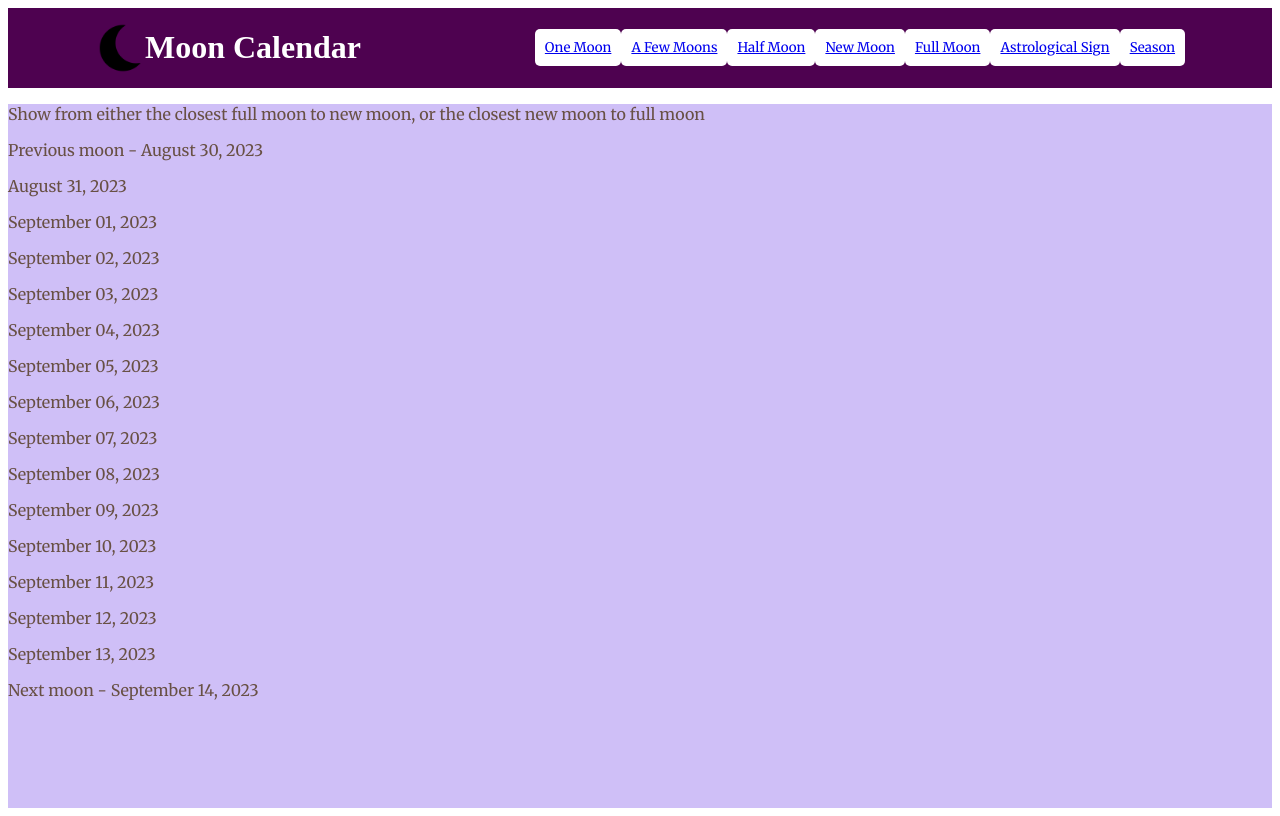
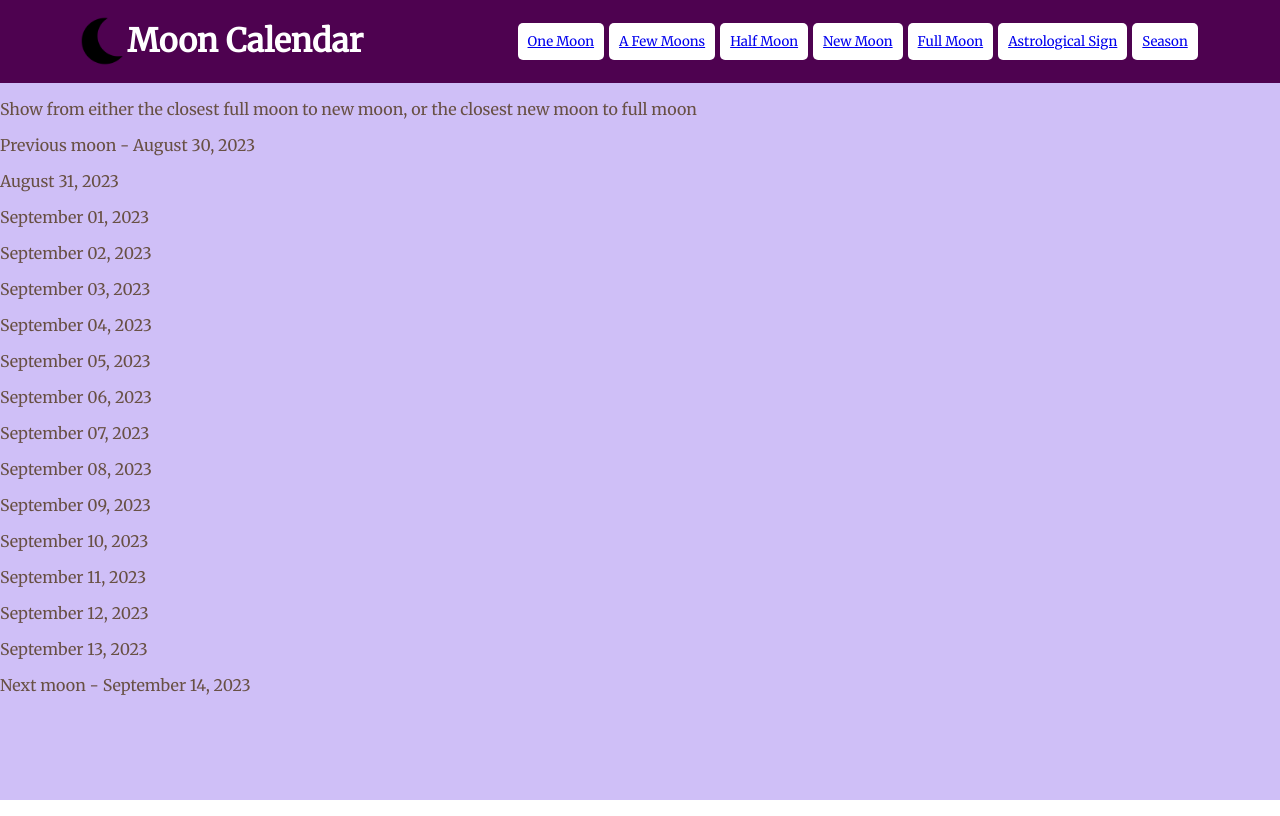
Before and after one commit to courtneyfay/moon-calendar, a SvelteKit app: page /half-moon in a window 1280 px wide. Built offline with nearby package versions, Linux system fonts and the light colour scheme.

Commit message:
fixing a few more little style bugs

```diff
--- a/src/lib/components/FilterViews.svelte
+++ b/src/lib/components/FilterViews.svelte
@@ -23,5 +23,6 @@
 		padding: 10px;
 		border: none;
 		border-radius: 5px;
+		margin-right: 5px;
 	}
 </style>
--- a/src/routes/+layout.svelte
+++ b/src/routes/+layout.svelte
@@ -1,10 +1,12 @@
 <script>
     import Header from '$lib/components/Header.svelte'
+
+    // add css styles to entire project
+    import '$lib/styles/global.css'
 </script>
 
-<Header />
-
 <main class="page">
+    <Header />
     <slot />
 </main>
 
@@ -12,7 +14,7 @@
     .page {
         /* styles */
         background-color: #CFBFF7;
-        height: 88vh;
+        height: 100vh;
 
         /* font */
         color: #685044;
```
